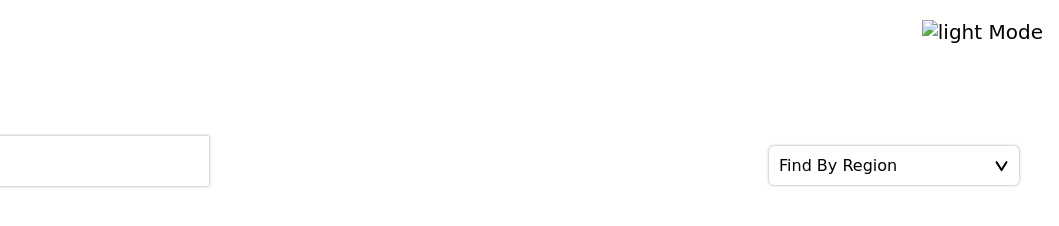
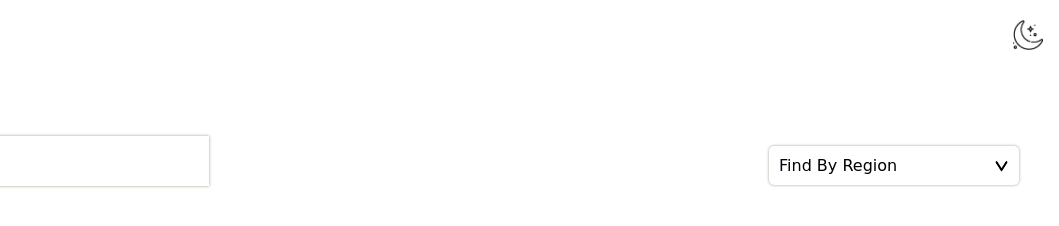
Before and after one commit to Shekhar969/findYourCountry, a plain HTML site: page index.html in a window 1280 px wide. Shown: the full height of the page, 221-1280 px from the left. Drawn offline with Linux system fonts and the light colour scheme; the site is published under a folder, as on GitHub Pages, so addresses that start at the root find nothing; no server answers; a web font is replaced by a local one.

Commit message:
fix last time

```diff
--- a/index.html
+++ b/index.html
@@ -10,7 +10,7 @@
     <div class="navbar">
         <a href="index.html"><img src="imgs/logo.png" alt="logo" style="width: 200px;display: block; cursor: pointer;"></a>
        <button id="mode">
-            <img src="/imgs/moon.png" id="mainicone" alt="light Mode" width="30px">
+            <img src="imgs/moon.png" id="mainicone" alt="light Mode" width="30px">
        </button>
     </div>
 
```
